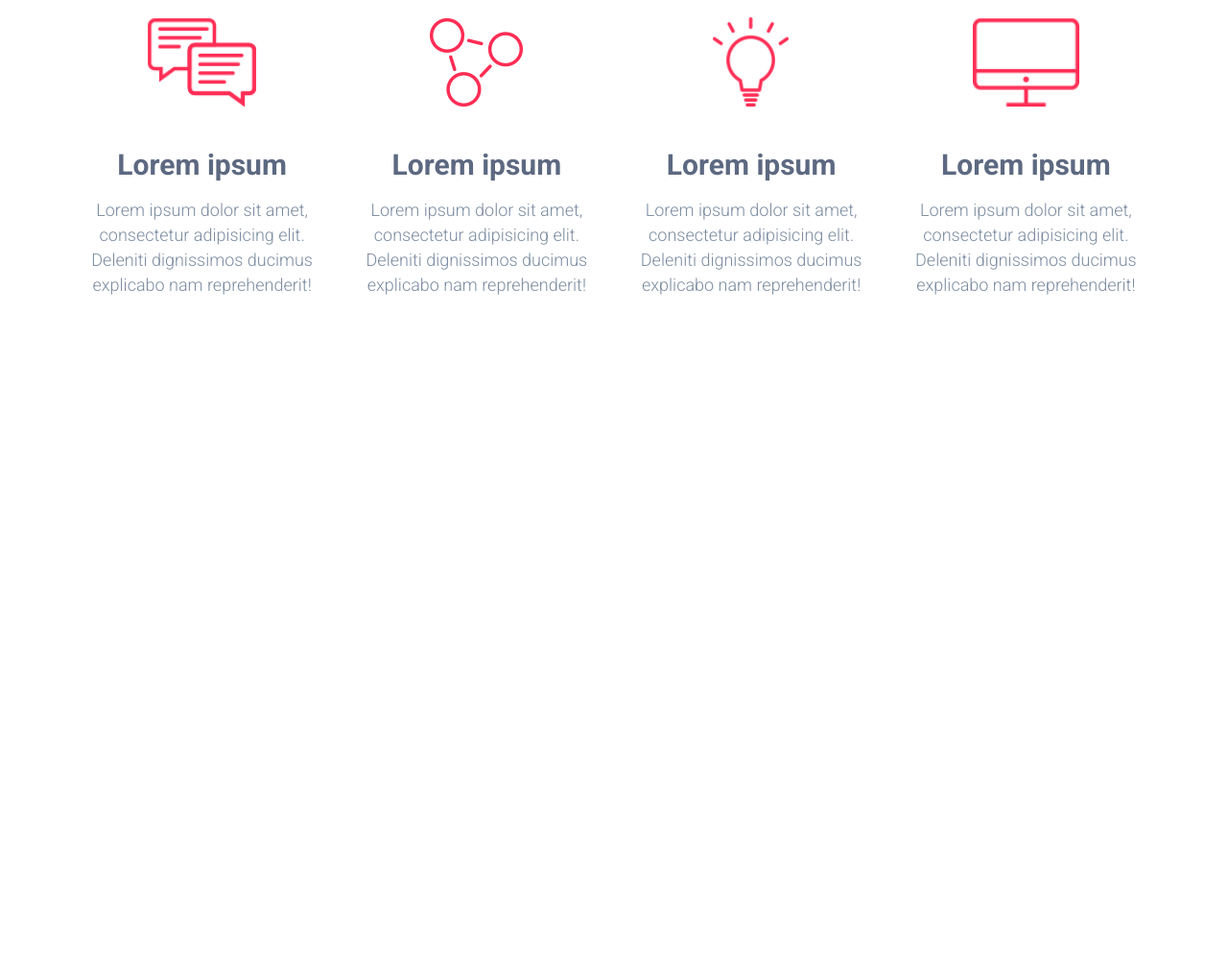
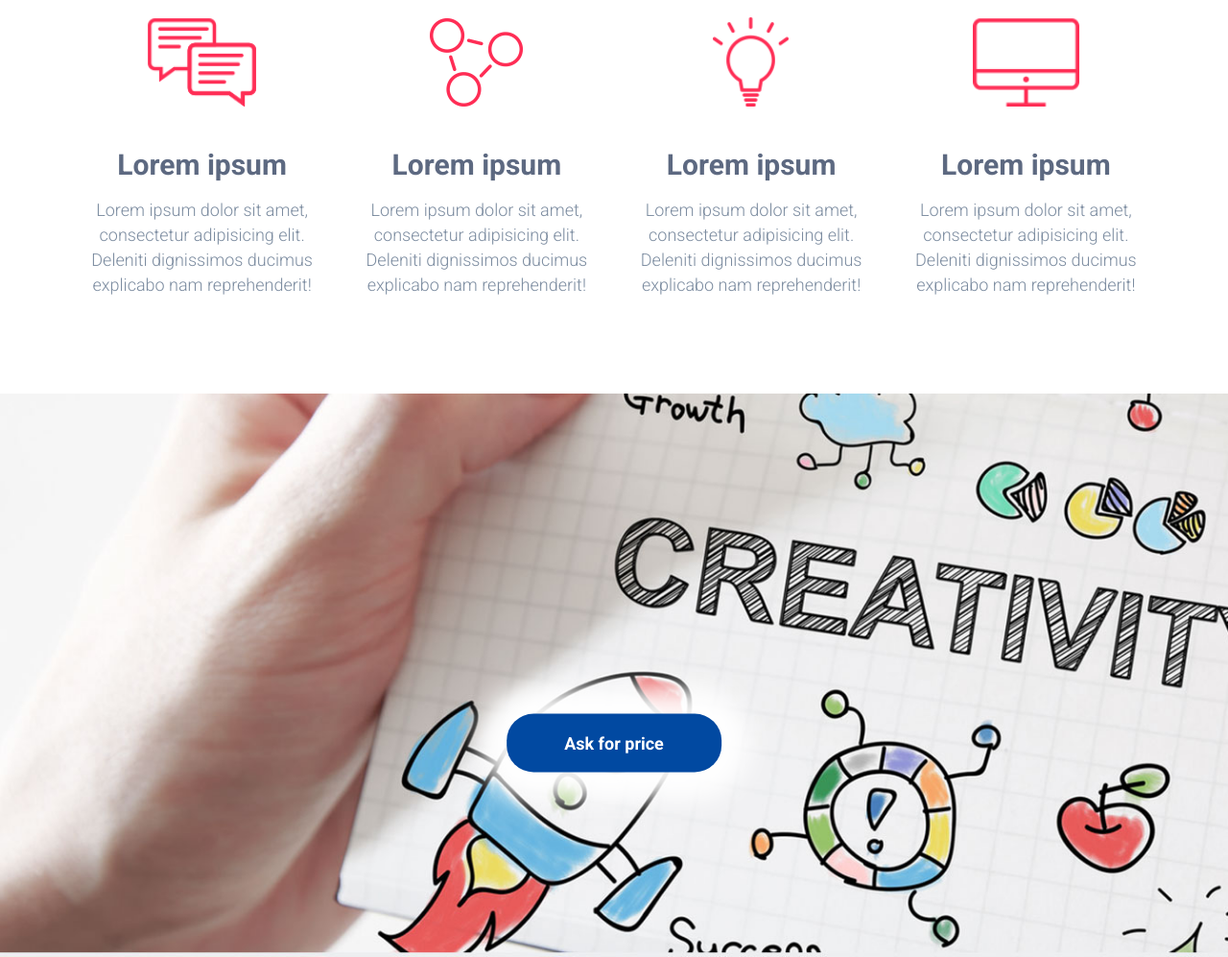
Before and after one commit to dorota-buraczynska/Pax-Template, a website: page index.html in a window 1280 px wide. Shown: the part 1190-2187 px from the top of the page at 96% size. Before the commit the page ends 1600 px from the top, so only its background shows below. Drawn offline with Linux system fonts and the light colour scheme.

Commit message:
add creativity section

```diff
--- a/index.html
+++ b/index.html
@@ -67,5 +67,8 @@
     </div>
 </section>
 
+<section class="creativity">
+    <button class="creativity__price-button">Ask for price</button>
+</section>
 </body>
 </html>
--- a/sass/components/_about-company.scss
+++ b/sass/components/_about-company.scss
@@ -21,16 +21,8 @@
   }
 
   &__price-button {
-    border: none;
+    @extend %button;
     background-color: $button-bg-color;
-    color: white;
-    padding: 20px 60px;
-    margin-bottom: 105px;
-    border-radius: $common-border-radius;
-    font: {
-      size: 18px;
-      weight: bold;
-    }
   }
 
   &__video-wrapper {
--- /dev/null
+++ b/sass/components/_creativity.scss
@@ -0,0 +1,16 @@
+.creativity {
+  background-image: url("../images/creativity-bg_02.jpg");
+  background-size: cover;
+  height: 587px;
+  position: relative;
+
+  &__price-button {
+    @extend %button;
+    background-color: $main-text-color;
+    box-shadow: 0 0 27px 29px rgba(255, 255, 255, 0.94);
+    position: relative;
+    top: 62%;
+    left: 50%;
+    transform: translate(-50%, -50%);
+  }
+}
--- a/sass/main.scss
+++ b/sass/main.scss
@@ -4,3 +4,4 @@
 @import "basic";
 @import "components/nav";
 @import "components/about-company";
+@import "components/creativity";
--- a/sass/placeholders.scss
+++ b/sass/placeholders.scss
@@ -3,3 +3,16 @@
   margin: 0 auto;
   padding: 0 15px;
 }
+
+%button {
+  border: none;
+  color: white;
+  padding: 20px 60px;
+  margin-bottom: 105px;
+  border-radius: $common-border-radius;
+  outline: none;
+  font: {
+    size: 18px;
+    weight: bold;
+  }
+}
```
Also changed, not shown: css/main.css, images/creativity-bg_02.jpg (renamed from images/images/creativity-bg_02.jpg).
